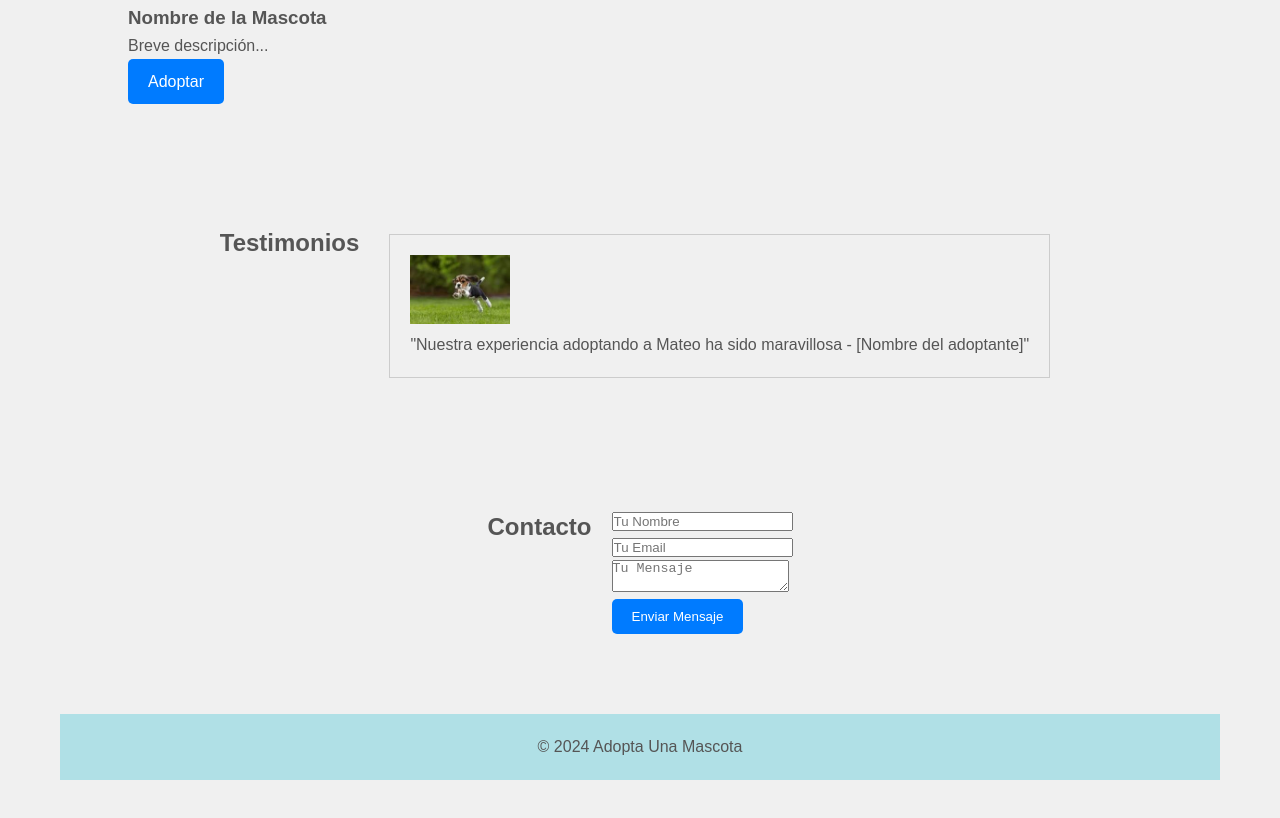
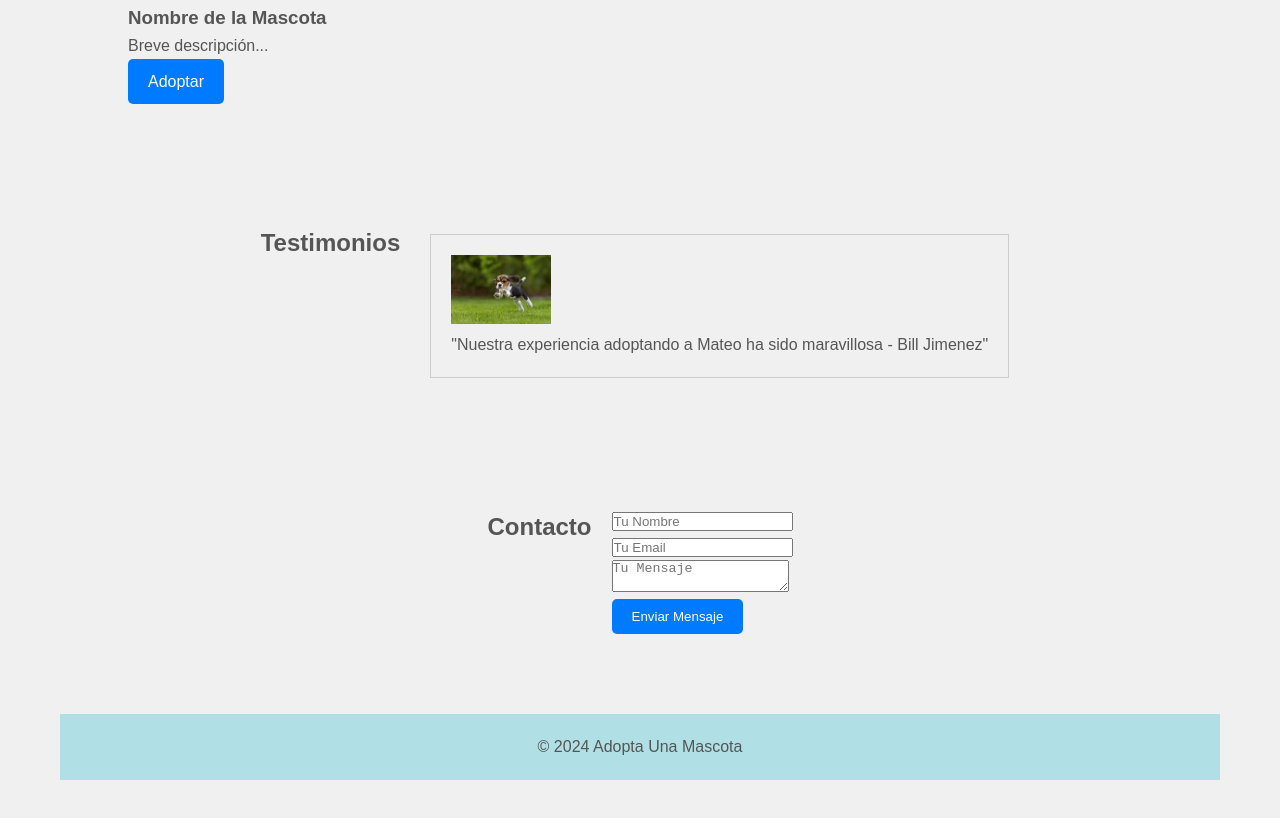
Before and after one commit to johnWick1234B/miPrimeraWebconChatGPT, a plain HTML site: page index.html in a window 1280 px wide. Shown: the part 1862-2680 px from the top of the page. Drawn offline with Linux system fonts and the light colour scheme.

Commit message:
Update index.html

```diff
--- a/index.html
+++ b/index.html
@@ -70,7 +70,7 @@
         <div class="testimonials">
             <div class="testimonial">
                 <img src="imagenes/descarga (2).jpg" alt="Familia feliz">
-                <p>"Nuestra experiencia adoptando a Mateo ha sido maravillosa - [Nombre del adoptante]"</p>
+                <p>"Nuestra experiencia adoptando a Mateo ha sido maravillosa - Bill Jimenez"</p>
             </div>
         </div>
     </div>
```
